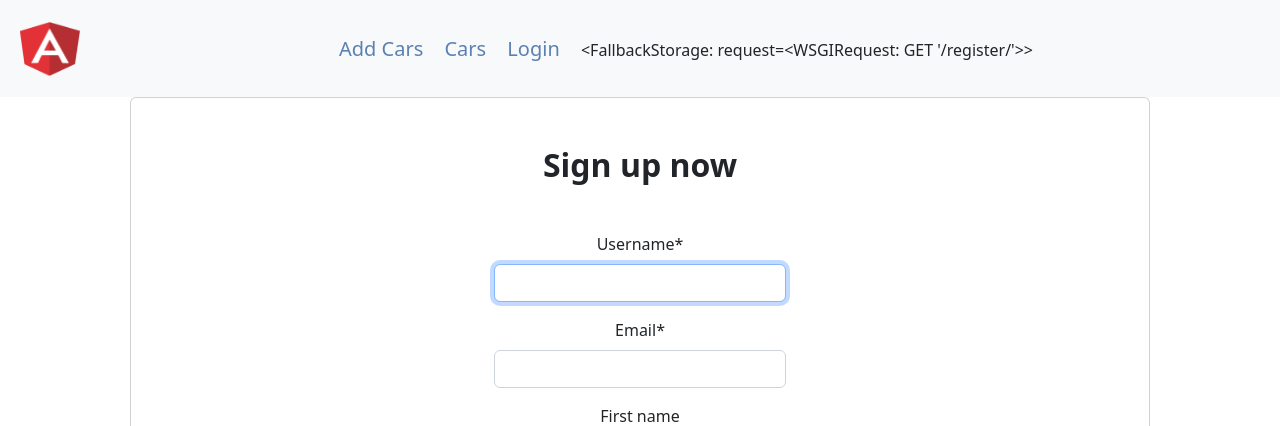
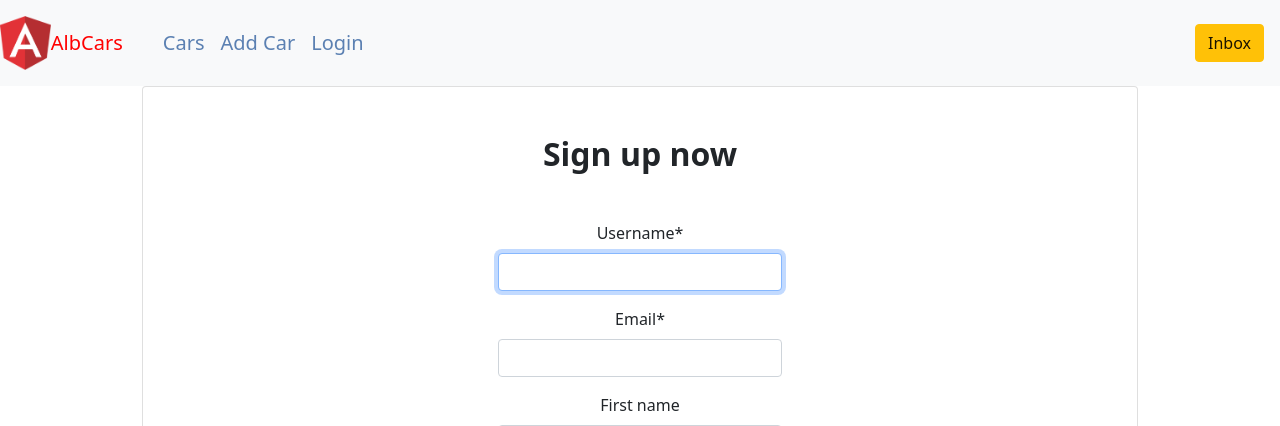
Before and after one commit to G3nt1/Car_storeMarket, a Django app: page /register/ in a window 1280 px wide. Shown: the top 426 px of the page. Run offline with Django 4.2, Linux system fonts and the light colour scheme; parts of the project's set-up code (start-up, migrations or seed data) failed here and were passed over; some libraries are stand-ins or nearby versions.

Commit message:
Messages ok

```diff
--- a/cars/forms.py
+++ b/cars/forms.py
@@ -1,12 +1,7 @@
-from PIL.ImImagePlugin import number
 from django import forms
 from django.contrib.auth.forms import UserCreationForm
-from django.db.models import Q
-from django.http import request
-
 from .models import Cars, Messages
 from django.contrib.auth.models import User
-from django.template.defaultfilters import format
 
 
 class RegCar(forms.ModelForm):
@@ -38,10 +33,7 @@
 
 
 class MessageForm(forms.ModelForm):
-    recipient = received_messages__recipient = request.user()
-    sender = sent_messages__sender = request.user()
-    text = forms.CharField(max_length=500)
 
     class Meta:
         model = Messages
-        fields = '__all__'
+        fields = ('text',)
--- a/cars/urls.py
+++ b/cars/urls.py
@@ -2,7 +2,7 @@
 from django.urls import path
 
 urlpatterns = [
-    path('index', cars.Index, name='index'),
+    # path('index', messages.Index, name='index'),
     path('', cars.CarShow, name='cars'),
     path('advanced-search', cars.CarAdvancedSearch, name='cars_advanced_search'),
     path('regcar', cars.Register_Car, name='register_car'),
@@ -11,7 +11,8 @@
     path('login/', authentication.LoginClient, name='login'),
     path('logout/', authentication.LogoutClient, name='logout'),
     path('register/', authentication.RegClients, name='register'),
-    path('messages/', messages.CreateMessages, name='messages'),
+    path('messages/', messages.Index, name='messages_index'),
+    path('messages/<str:username>', messages.Index, name='messages_from_user'),
     # path('search/', views.Search, name='search'),
 
 ]
--- a/cars/views/cars.py
+++ b/cars/views/cars.py
@@ -6,10 +6,6 @@
 from cars.filters import CarsFilter
 from cars.forms import RegCar
 from cars.models import Cars, CarImage
-
-
-def Index(request):
-    return render(request, 'index.html')
 
 
 def get_car_filter(request):
--- a/templates/base.html
+++ b/templates/base.html
@@ -18,6 +18,7 @@
     {% endblock %}
 </div>
  <script
+
       src="https://code.jquery.com/jquery-3.4.1.min.js"
       integrity="sha256-CSXorXvZcTkaix6Yvo6HppcZGetbYMGWSFlBw8HfCJo="
       crossorigin="anonymous"
--- a/templates/car_details.html
+++ b/templates/car_details.html
@@ -112,7 +112,7 @@
             <div class="btn-group" role="group" aria-label="Basic example">
                 <button type="button" class="btn btn-info">{{ makinat.owner }}</button>
                 <button type="button" class="btn btn-primary">{{ makinat.owner.email}}</button>
-                <a href="{% url 'messages' %}">Contact User</a>
+                <a href="{% url 'messages_from_user' makinat.owner.username %}">Contact User</a>
                  {% if request.user != makinat.owner %}
 
                  {% else %}
--- a/templates/navbar.html
+++ b/templates/navbar.html
@@ -1,18 +1,37 @@
 {% load static %}
-<nav class="navbar bg-light">
-    <div class="container-fluid">
-        <a class="navbar-brand text" style="color: #5b80b2"  href ="{% url 'cars' %} ">
-            <img src="{% static 'images/logo.png' %}" alt="Logo" width="60" height="54"
-                 class="d-inline-block align-text-top  m-2">
-        </a>
-        <div class="container" style="text-align: center;">
-            <a class="navbar-brand text" style="color: #5b80b2" href="{% url 'register_car' %}">
-                Add Cars
-            </a>
+<!doctype html>
+<html lang="en">
+<head>
+    <!-- Required meta tags -->
+    <meta charset="utf-8">
+    <meta name="viewport" content="width=device-width, initial-scale=1">
 
-            <a class="navbar-brand text" style="color: #5b80b2" href="{% url 'cars' %}">
-                Cars
-            </a>
+    <!-- Bootstrap CSS -->
+    <link href="https://cdn.jsdelivr.net/npm/bootstrap@5.0.2/dist/css/bootstrap.min.css" rel="stylesheet"
+          integrity="sha384-EVSTQN3/azprG1Anm3QDgpJLIm9Nao0Yz1ztcQTwFspd3yD65VohhpuuCOmLASjC" crossorigin="anonymous">
+
+    <title></title>
+</head>
+<body>
+<nav class="navbar navbar-expand-lg navbar-light bg-light">
+    <img src="{% static 'images/logo.png' %}" alt="Logo" width="60" height="54">
+    <a class="navbar-brand text" style="color: red" href="{% url 'cars' %}">AlbCars</a>
+    <button class="navbar-toggler" type="button" data-toggle="collapse" data-target="#navbarNav" aria-controls="navbarNav"
+            aria-expanded="false" aria-label="Toggle navigation">
+        <span class="navbar-toggler-icon"></span>
+    </button>
+    <div class="container" id="navbarNav" style="text-align: center">
+        <ul class="navbar-nav">
+            <li class="nav-item active">
+                <a class="navbar-brand text" style="color: #5b80b2" href="{% url 'cars' %}">Cars</a>
+            </li>
+            <li class="nav-item">
+                <a class="navbar-brand text" style="color: #5b80b2" href="{% url 'register_car' %}">Add Car</a>
+            </li>
+{#            <li class="nav-item">#}
+{#                <a class="nav-link" href="#">Link 3</a>#}
+{#            </li>#}
+            <li class="nav-item">
             {% if user.is_authenticated %}
                 <a class="navbar-brand text" style="color: #5b80b2" href="{% url 'logout' %}">
                     Logout
@@ -22,7 +41,18 @@
                     Login
                 </a>
             {% endif %}
-            {{ messages}}
-        </div>
+            </li>
+        </ul>
     </div>
+    <span class="navbar-text p-3">
+            <a href="{% url 'messages_index' %}" type="button" class="btn btn-warning position-relative">
+                  Inbox
+                </a>
+  </span>
 </nav>
+
+
+<script src="https://cdn.jsdelivr.net/npm/bootstrap@5.0.2/dist/js/bootstrap.bundle.min.js"
+        integrity="sha384-MrcW6ZMFYlzcLA8Nl+NtUVF0sA7MsXsP1UyJoMp4YLEuNSfAP+JcXn/tWtIaxVXM" crossorigin="anonymous"></script>
+</body>
+</html>
```
Also changed, not shown: cars/views/messages.py (+32 -10 lines), requirements.txt (+46 -0 lines), templates/index.html (added, +38 -0 lines), templates/message.html (deleted, +0 -12 lines), templates/messages/index.html (added, +40 -0 lines).
